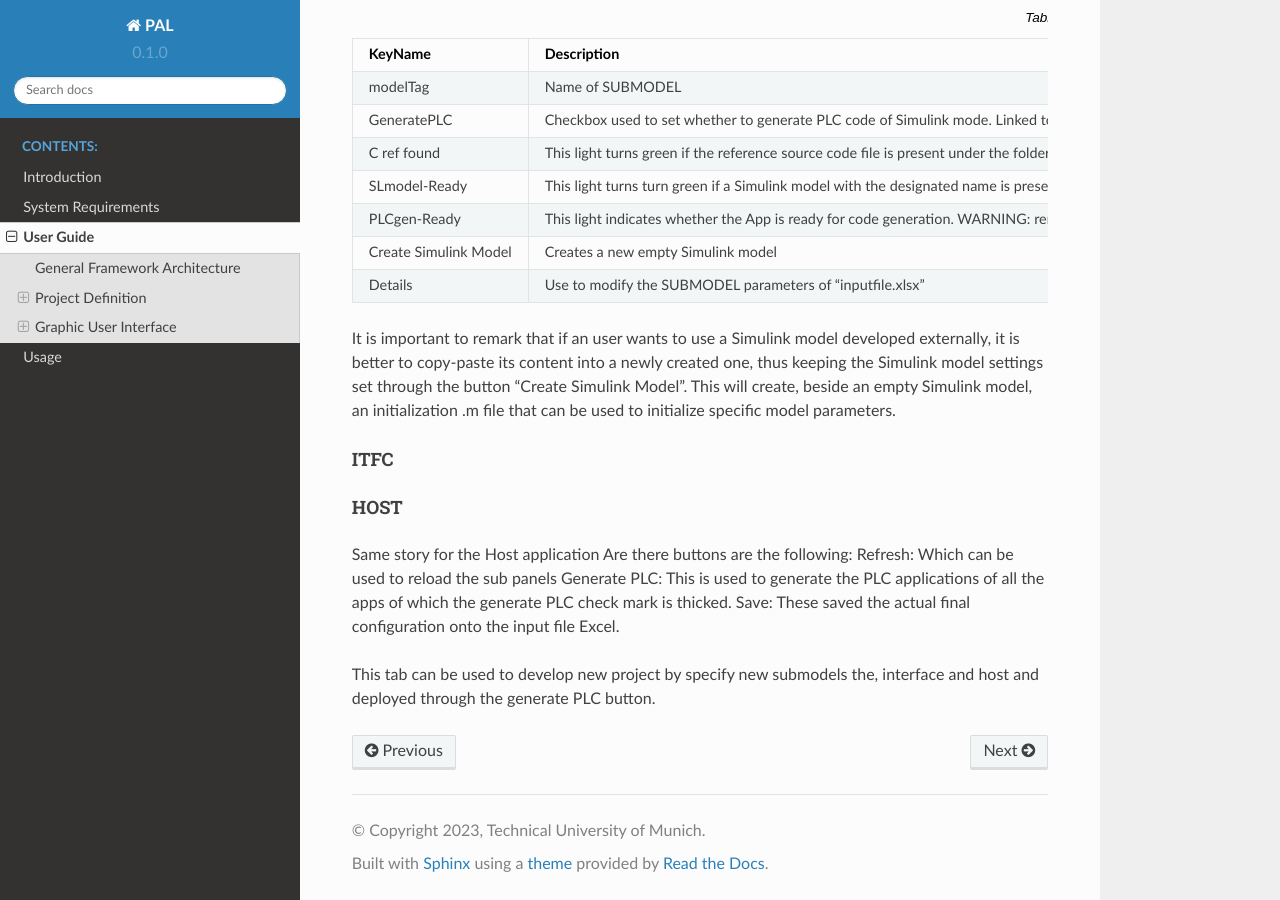
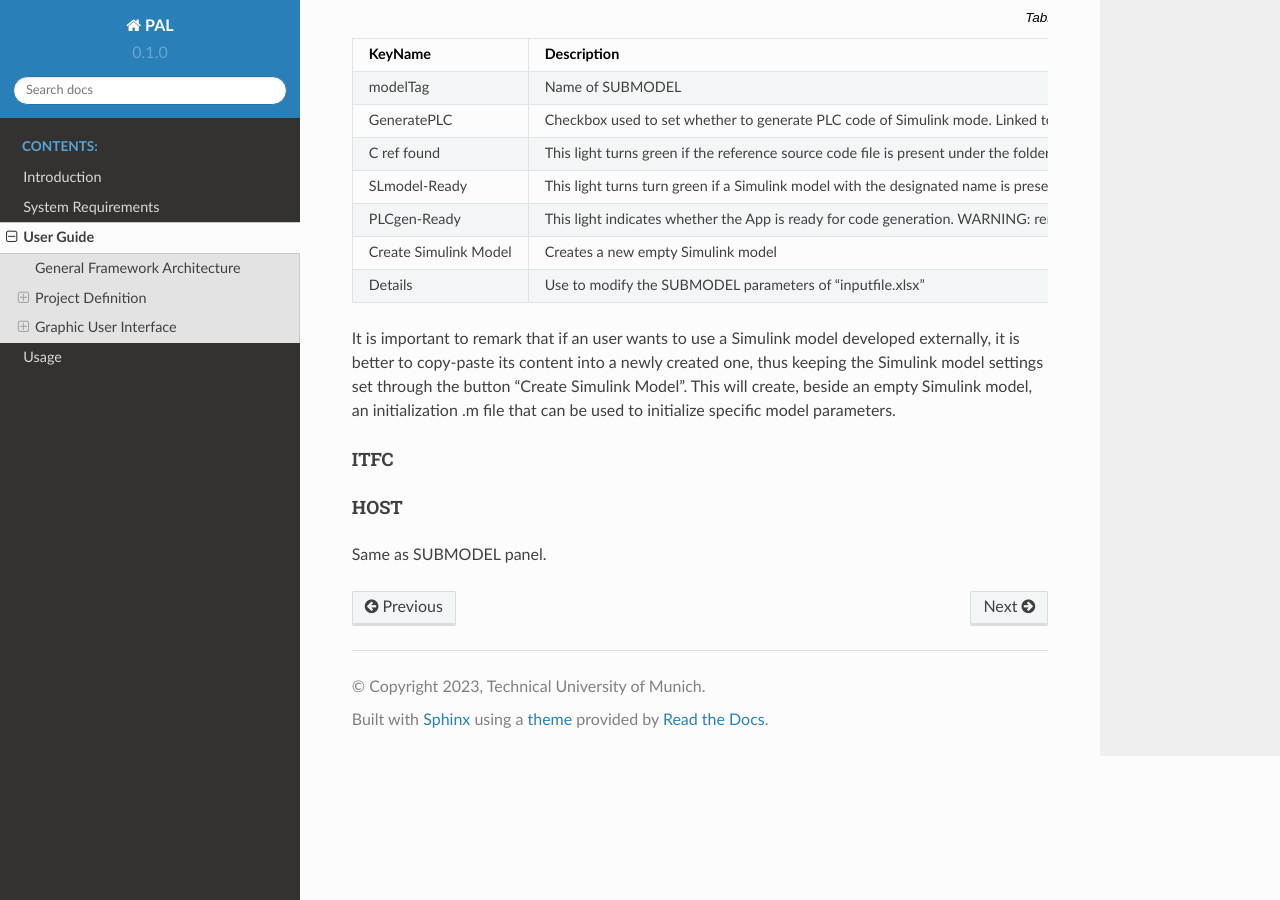
Before and after one commit to TUMLWE/PAL, a Sphinx documentation site: the page built from docs/source/user_guide.rst, in a window 1280 px wide and 900 px high, scrolled down 9457 px. Built offline with Sphinx 7.4.7 and the Read the Docs theme 2.0.0, drawn with Linux system fonts in a browser that asks for light colours.

Commit message:
docs update

```diff
--- a/docs/source/user_guide.rst
+++ b/docs/source/user_guide.rst
@@ -205,16 +205,4 @@ ITFC
 
 HOST
 """""""""
-.. csv-table::  GUI - ITFC panel
-   :file: ITFC_gui.csv
-   :widths: 30, 70
-   :header-rows: 1
-
-
-Same story for the Host application
-Are there buttons are the following:
-Refresh: Which can be used to reload the sub panels
-Generate PLC: This is used to generate the PLC applications of all the apps of which the generate PLC check mark is thicked.
-Save: These saved the actual final configuration onto the input file Excel.
-
-This tab can be used to develop new project by specify new submodels the, interface and host and deployed through the generate PLC button.
+Same as SUBMODEL panel.
```
